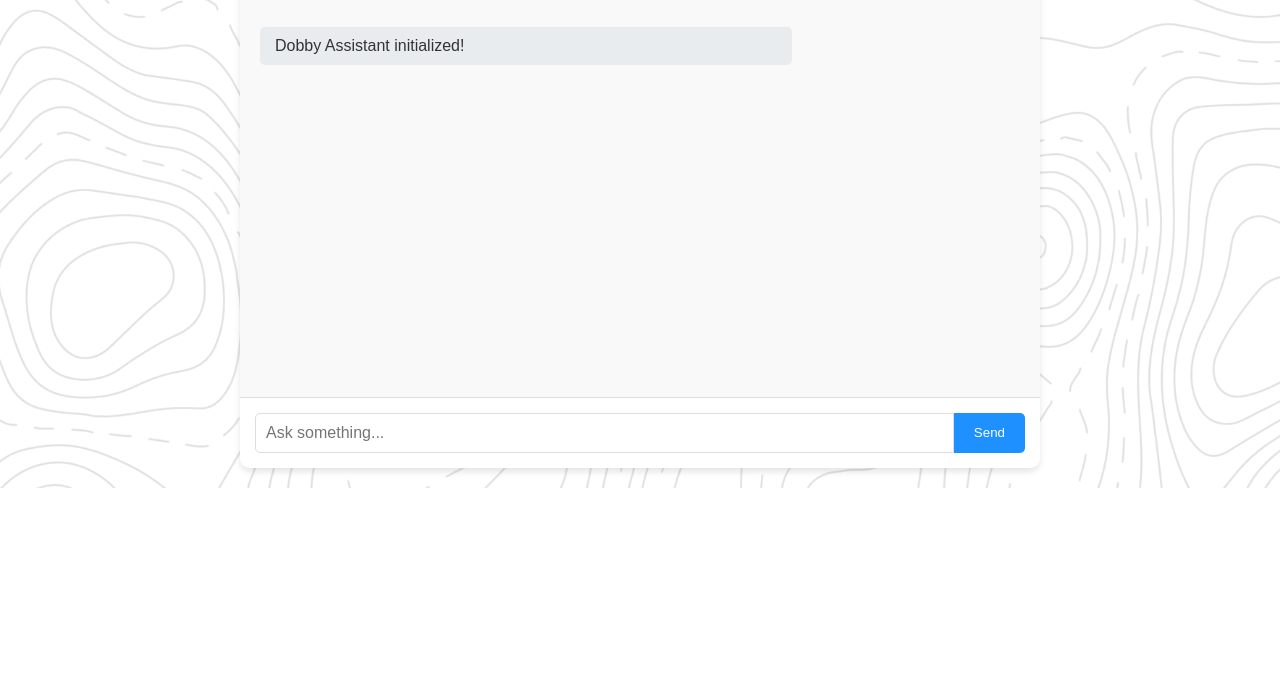
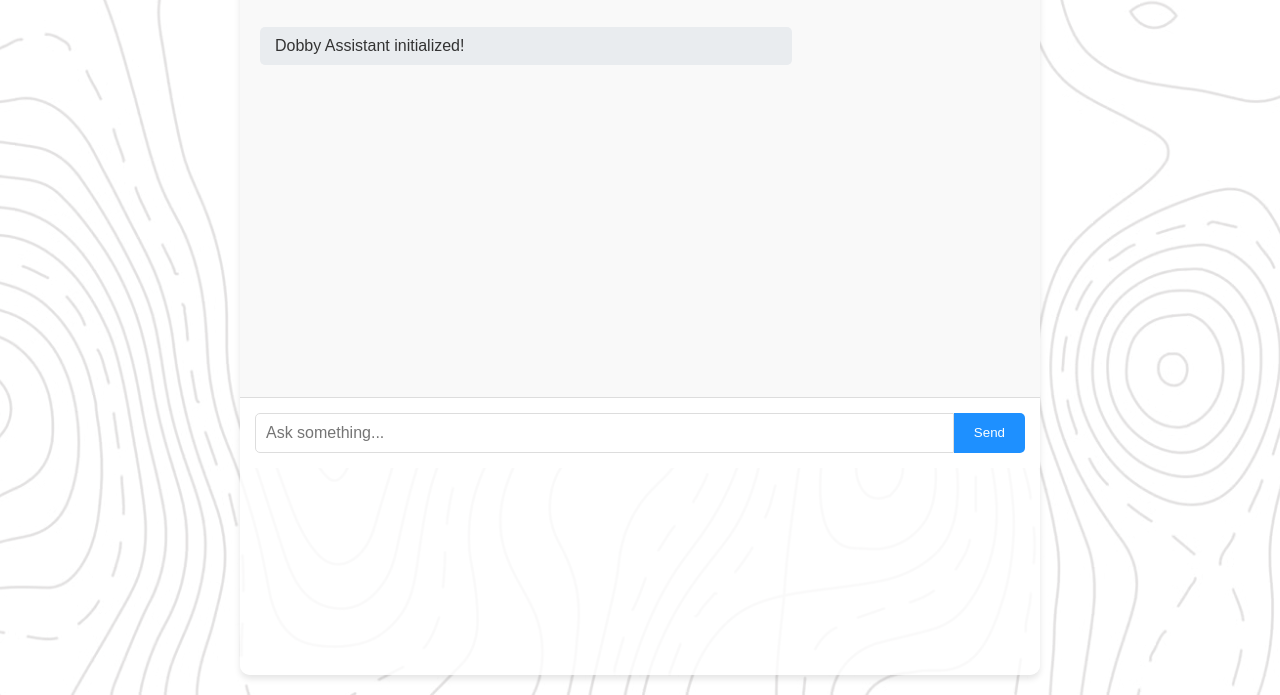
Before and after one commit to Rhino181/Dobby-assistant, a website: page index.html in a window 1280 px wide. Shown: the part 105-800 px from the top of the page. Drawn offline with Linux system fonts and the light colour scheme.

Commit message:
Update style.css

```diff
--- a/style.css
+++ b/style.css
@@ -10,18 +10,22 @@ body {
   background-size: cover; /* Scales image to cover the entire background */
   background-repeat: no-repeat; /* Prevents tiling */
   background-position: center; /* Centers the image */
+  background-attachment: fixed; /* Keeps background fixed while scrolling */
+  min-height: 100vh; /* Ensures body takes full viewport height */
   display: flex;
   justify-content: center;
-  padding: 20px;
+  padding: 0; /* Remove padding to avoid gaps */
 }
 
 .container {
   width: 100%;
   max-width: 800px;
-  background: white;
+  /* background: white; */ /* Comment out or remove to let background show through */
+  background: rgba(255, 255, 255, 0.8); /* Optional: Use a semi-transparent white to see background faintly */
   border-radius: 10px;
   box-shadow: 0 4px 6px rgba(0, 0, 0, 0.1);
   overflow: hidden;
+  margin: 20px; /* Add margin instead of body padding for spacing */
 }
 
 h1 {
@@ -113,6 +117,7 @@ h1 {
 @media (max-width: 600px) {
   .container {
     width: 100%;
+    margin: 10px; /* Reduce margin on small screens */
   }
   .chat-box {
     height: 300px;
```
